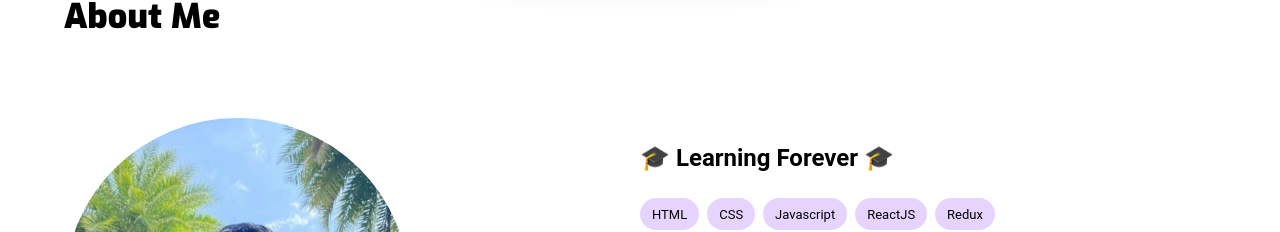
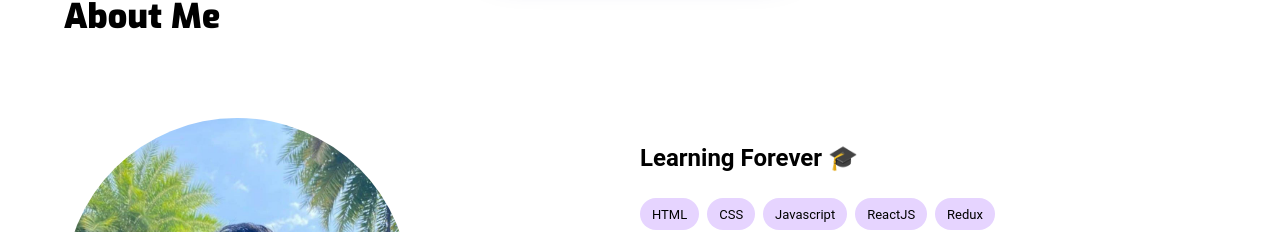
Before and after one commit to Zuhu162/portfolio, a React (Create React App) app: page / in a window 1280 px wide. Shown: the part 826-1058 px from the top of the page. Built offline with nearby package versions, Linux system fonts and the light colour scheme.

Commit message:
removed hat

```diff
--- a/src/components/about.jsx
+++ b/src/components/about.jsx
@@ -37,7 +37,7 @@ function About() {
           </Grid>
           <Grid item xs={12} md={6}>
             <Typography sx={{ mb: 3 }} variant="h5" fontWeight="bold" mt={3}>
-              🎓 Learning Forever 🎓
+              Learning Forever 🎓
             </Typography>
             <Stack direction="row" spacing={{ xs: 0, md: 1 }} mb={1}>
               <Chip
```
